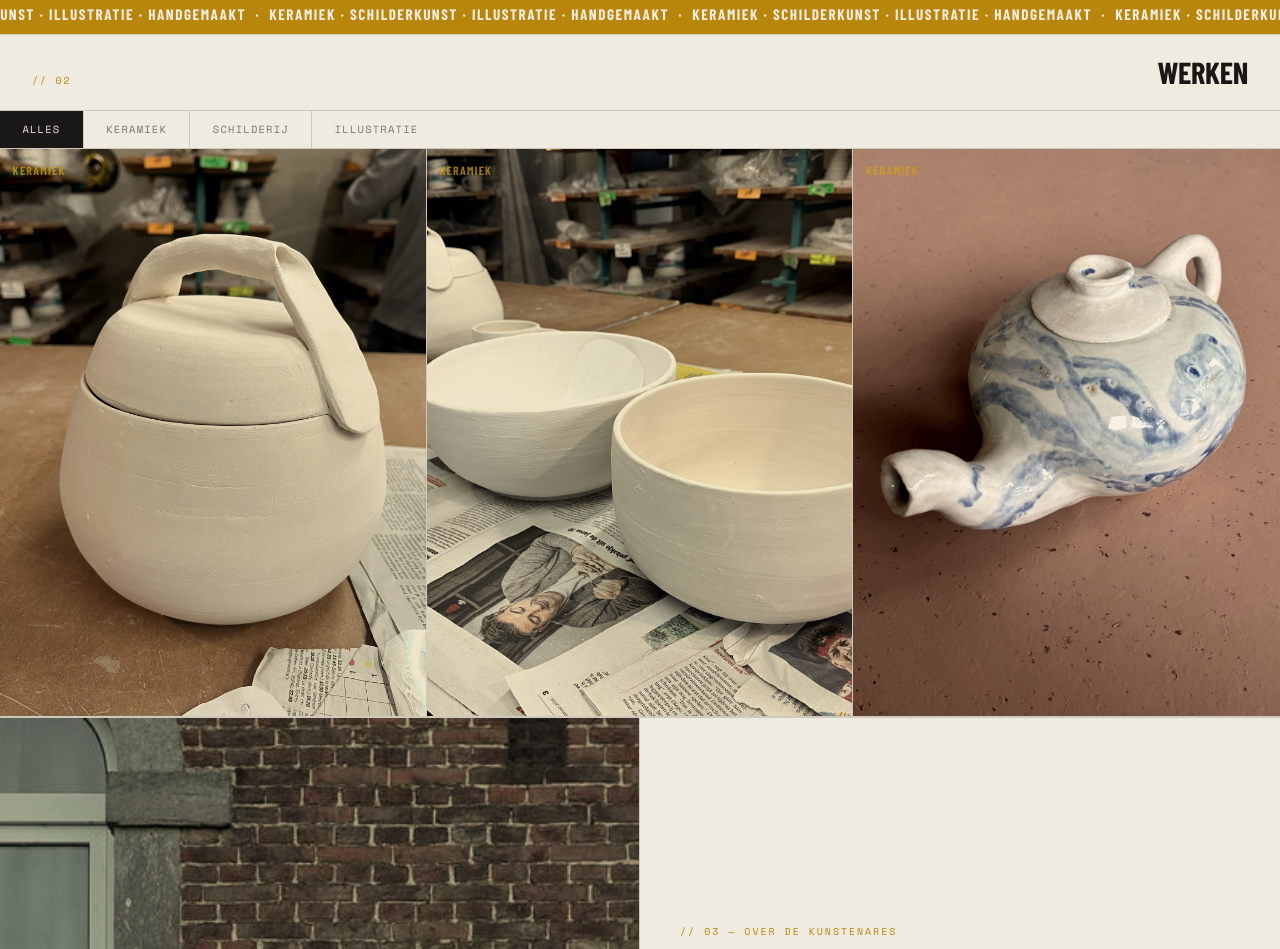
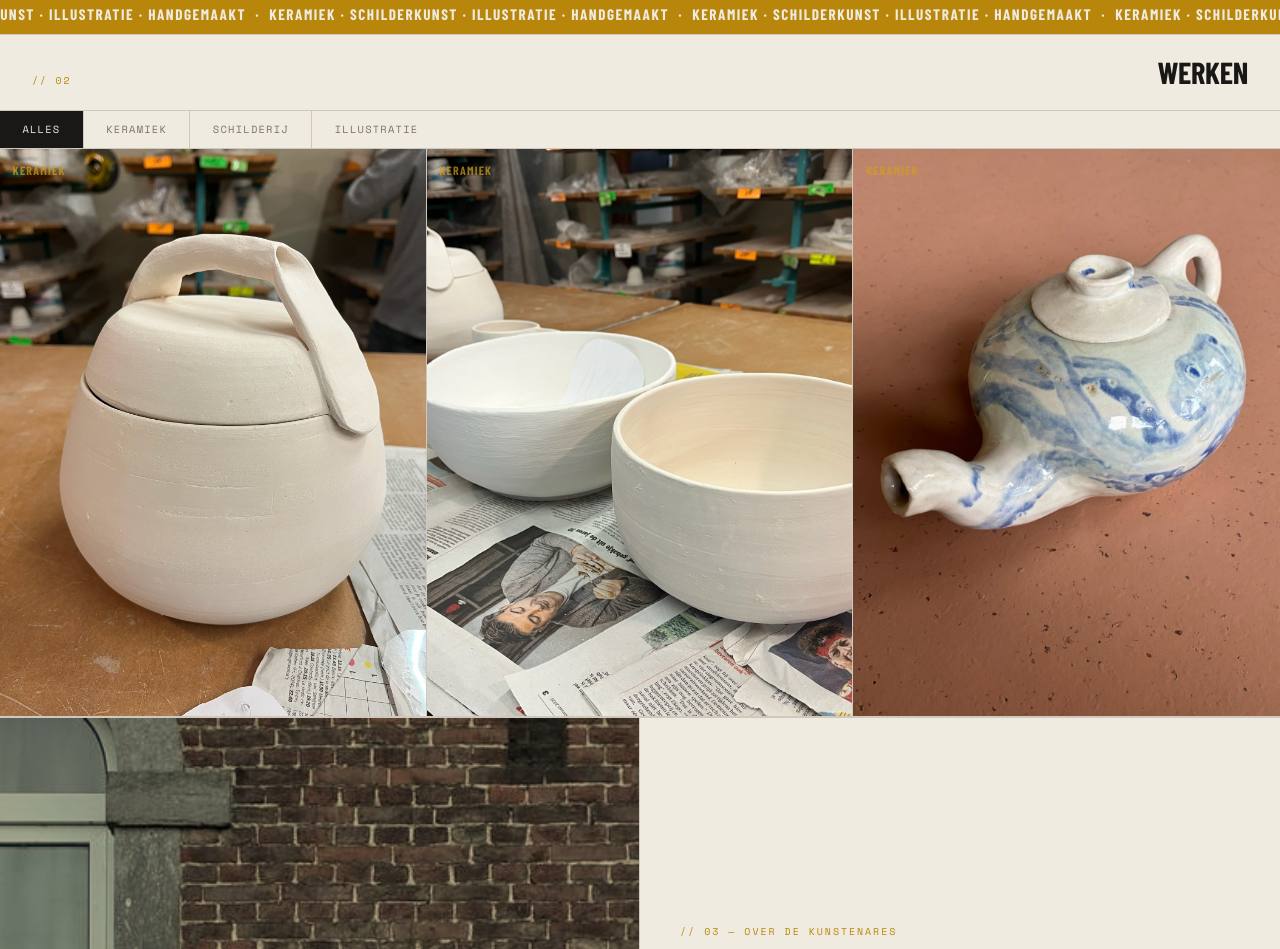
Before and after one commit to SimonBoury/louisedumon, a plain HTML site: page index.html in a window 1280 px wide. Shown: the part 806-1755 px from the top of the page. Drawn offline with nearby package versions, Linux system fonts and the light colour scheme; a web font is replaced by a local one.

Commit message:
Filter verwijdert.

```diff
--- a/assets/css/style.css
+++ b/assets/css/style.css
@@ -152,15 +152,8 @@ nav{
 .work-card:nth-child(3n){border-right:none;}
 .work-card img{
   width:100%;height:100%;object-fit:cover;display:block;
-  filter:grayscale(30%) contrast(1.12) saturate(0.85);
   transition:transform 0.5s ease;
 }
-.work-card::before{
-  content:'';position:absolute;inset:0;z-index:1;pointer-events:none;
-}
-.work-card:nth-child(3n+1)::before{background:rgba(184,134,11,0.22);mix-blend-mode:multiply;}
-.work-card:nth-child(3n+2)::before{background:rgba(184,134,11,0.22);mix-blend-mode:multiply;}
-.work-card:nth-child(3n+3)::before{background:rgba(232,201,154,0.28);mix-blend-mode:multiply;}
 .work-card:hover img,.work-card:focus-visible img{transform:scale(1.05);}
 .work-card:focus-visible{outline:3px solid var(--accent);outline-offset:-3px;}
 .work-card::after{
@@ -286,8 +279,7 @@ footer{
 }
 .lightbox-close:hover{background:var(--accent);}
 .lightbox-media{position:relative;overflow:hidden;background:#bfbab0;min-height:320px;}
-.lightbox-media img{width:100%;height:100%;object-fit:cover;display:block;filter:grayscale(15%) contrast(1.08);}
-.lightbox-media::after{content:'';position:absolute;inset:0;background:rgba(184,134,11,0.12);mix-blend-mode:multiply;pointer-events:none;}
+.lightbox-media img{width:100%;height:100%;object-fit:cover;display:block;}
 .lb-nav{
   position:absolute;top:50%;transform:translateY(-50%);z-index:3;
   width:2.4rem;height:2.4rem;border:none;cursor:crosshair;
```
